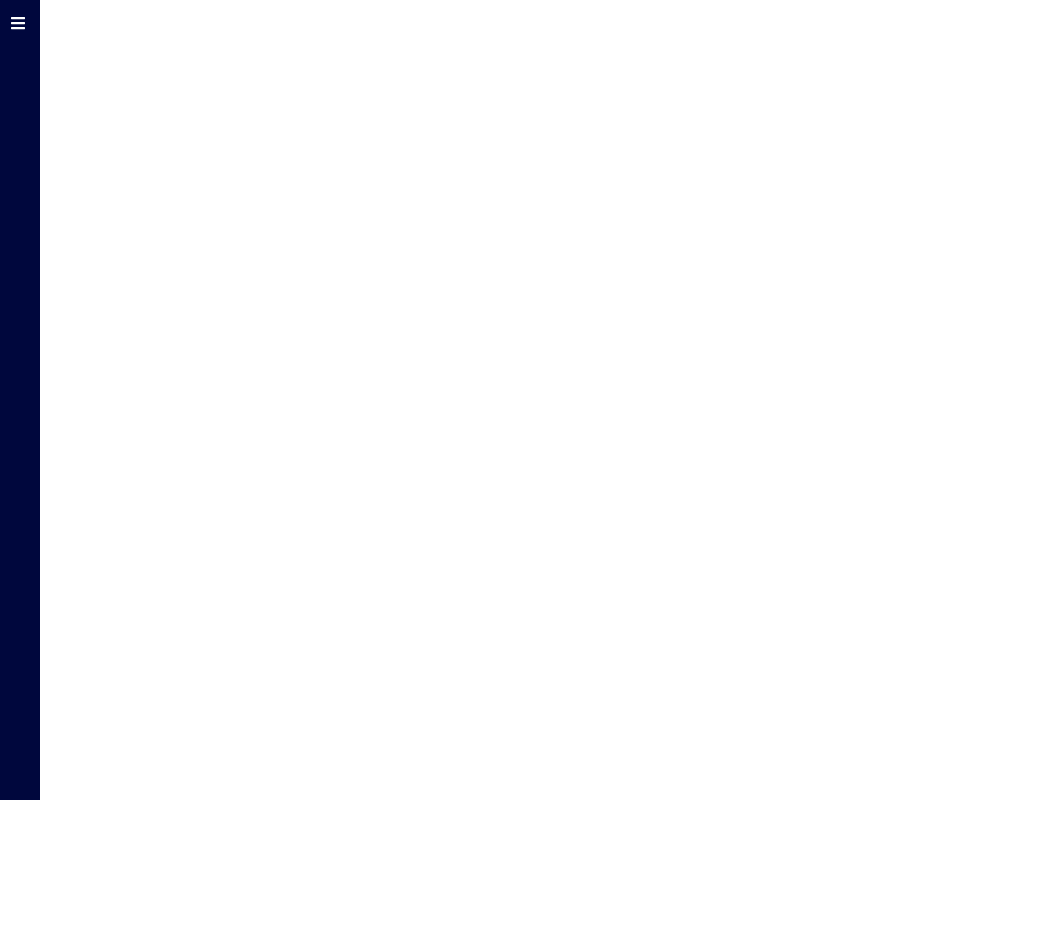
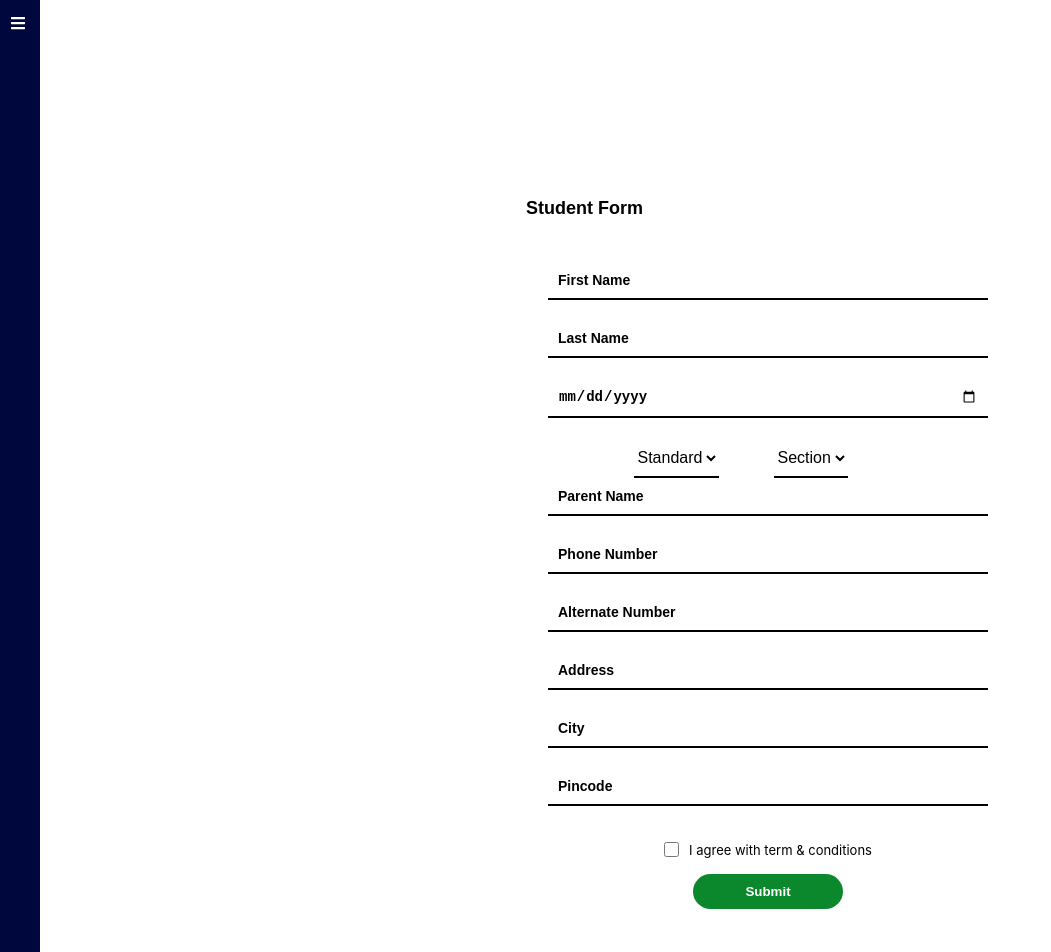
Before and after one commit to Mohanapriya1198/createdschool, a React (Create React App) app: page /student in a window 1280 px wide. Before the commit this address had no page. Shown: the top 952 px of the page, without its empty margins (0-1051 px from the left). Before the commit the page ends 800 px from the top, so only its background shows below. Built offline with nearby package versions, Linux system fonts and the light colour scheme.

Commit message:
schoolpage3 commit

```diff
--- a/src/App.css
+++ b/src/App.css
@@ -19,7 +19,7 @@ main {
 .sidebar {
   background: rgb(0, 7, 61);
   color: white;
-  height: 100vh;
+  height: 138vh;
 }
 .routes {
   color: white;
--- a/src/App.js
+++ b/src/App.js
@@ -3,6 +3,7 @@ import { BrowserRouter as Router, Routes, Route } from "react-router-dom";
 import Sidebar from "./components/school/Sidebar";
 import School from "./components/school/School";
 import Classform from "./components/school/Classform";
+import Studentform from "./components/school/Studentform";
 
 function App() {
   return (
@@ -12,6 +13,7 @@ function App() {
           <Routes>
             <Route path="/" element={<School />} />
             <Route path="/class" element={<Classform />} />
+            <Route path="/student" element={<Studentform />} />
           </Routes>
         </Sidebar>
       </Router>
--- a/src/components/school/Classform.css
+++ b/src/components/school/Classform.css
@@ -40,7 +40,7 @@ h2 {
   border: none;
   outline: none;
   padding: 13px;
-  /* color: #eee; */
+
   font-size: 16px;
   background-color: #ff8c00;
   cursor: pointer;
--- a/src/components/school/Sidebar.jsx
+++ b/src/components/school/Sidebar.jsx
@@ -11,6 +11,10 @@ const routes = [
   {
     path: "/class",
     name: "Classform",
+  },
+  {
+    path: "/student",
+    name: "Studentform",
   },
 ];
 
--- /dev/null
+++ b/src/components/school/Studentform.css
@@ -0,0 +1,103 @@
+* {
+  margin: 0;
+  padding: 0;
+  box-sizing: border-box;
+}
+
+.container {
+  display: flex;
+  justify-content: center;
+  align-items: center !important;
+  height: 130vh;
+}
+.form {
+  width: 550px;
+  height: 750px;
+  position: absolute;
+  background-color: white;
+
+  border-radius: 10px;
+  left: 60%;
+  background-size: cover;
+
+  transform: translate(-50%);
+  box-sizing: border-box;
+}
+.btn button {
+  padding: 3px;
+  margin: 30px 0px 40px 30px;
+  border-style: none;
+  background-color: transparent;
+  color: black;
+  font-size: 18px;
+  font-weight: 550;
+}
+.formGroup {
+  display: flex;
+  justify-content: center;
+}
+.formGroup input {
+  border: none;
+  width: 80%;
+  border-bottom: 2px solid black;
+  padding: 10px;
+  margin-bottom: 20px;
+  font-size: 14px;
+  font-weight: bold;
+  background-color: transparent;
+  color: black;
+}
+.formGroup select {
+  border: none;
+  border-bottom: 2px solid black;
+  background: transparent;
+  outline: none;
+  height: 40px;
+  color: black;
+  font-size: 16px;
+  margin-right: 55px;
+}
+.formGroup input:focus {
+  outline: none !important;
+  border-bottom: 2px solid rgb(91, 243, 131);
+  font-size: 17px;
+  font-weight: bold;
+  color: white;
+}
+.formGroup ::placeholder {
+  color: black;
+}
+.checkBox {
+  display: flex;
+  justify-content: center;
+  margin: 16px !important;
+}
+
+#checkbox {
+  margin-right: 10px;
+  height: 15px;
+  width: 15px;
+}
+.text {
+  color: black;
+  font-size: 13px;
+}
+.btn2 {
+  padding: 10px;
+  width: 150px;
+  border-radius: 20px;
+  background-color: rgb(10, 136, 43);
+  border-style: none;
+  color: white;
+  font-weight: 600;
+  cursor: pointer;
+}
+.btn2:hover {
+  background-color: rgba(10, 136, 43, 0.5);
+}
+.btn button:hover {
+  border-bottom: 2px solid rgb(91, 243, 131);
+}
+.formGroup select:hover {
+  border-bottom: 2px solid rgb(91, 243, 131);
+}
--- /dev/null
+++ b/src/components/school/Studentform.jsx
@@ -0,0 +1,132 @@
+import React from "react";
+import "./Studentform.css";
+const Studentform = () => {
+  return (
+    <div className="container">
+      <div className="form">
+        <div className="btn">
+          <button className="signUpBtn">Student Form</button>
+        </div>
+        <form className="signUp" action="" method="get">
+          <div className="formGroup">
+            <input
+              type="text"
+              id="userName"
+              placeholder="First Name"
+              autocomplete="off"
+            />
+          </div>
+          <div className="formGroup">
+            <input
+              type="text"
+              id="userName"
+              placeholder="Last Name"
+              autocomplete="off"
+            />
+          </div>
+          <div className="formGroup">
+            <input
+              type="date"
+              placeholder="Date of Birth"
+              name="DOB"
+              required
+              autocomplete="off"
+            />
+          </div>
+
+          <div className="formGroup">
+            <select name="standard" id="standard">
+              <option value="0">Standard</option>
+              <option value="1">I Std</option>
+              <option value="2">II Std</option>
+              <option value="3">III Std</option>
+              <option value="4">IV Std</option>
+              <option value="5">V Std</option>
+              <option value="6">VI Std</option>
+              <option value="7">VII Std</option>
+              <option value="8">VIII Std</option>
+              <option value="9">IX Std</option>
+              <option value="10">X Std</option>
+              <option value="11">XI Std</option>
+              <option value="12">XII Std</option>
+            </select>
+
+            <select name="section" id="section">
+              <option value="">Section</option>
+              <option value="a">A</option>
+              <option value="b">B</option>
+              <option value="c">C</option>
+              <option value="d">D</option>
+              <option value="e">E</option>
+            </select>
+          </div>
+          <div className="formGroup">
+            <input
+              type="text"
+              id="parentName"
+              placeholder="Parent Name"
+              required
+              autocomplete="off"
+            />
+          </div>
+          <div className="formGroup">
+            <input
+              type="digit"
+              id="phone number"
+              placeholder="Phone Number"
+              required
+              autocomplete="off"
+            />
+          </div>
+          <div className="formGroup">
+            <input
+              type="digit"
+              id="alternate number"
+              placeholder="Alternate Number"
+              required
+              autocomplete="off"
+            />
+          </div>
+          <div className="formGroup">
+            <input
+              type="text"
+              id="password"
+              placeholder="Address"
+              required
+              autocomplete="off"
+            />
+          </div>
+          <div className="formGroup">
+            <input
+              type="text"
+              id="city"
+              placeholder="City"
+              required
+              autocomplete="off"
+            />
+          </div>
+          <div className="formGroup">
+            <input
+              type="text"
+              id="confirmPassword"
+              placeholder="Pincode"
+              required
+              autocomplete="off"
+            />
+          </div>
+          <div className="checkBox">
+            <input type="checkbox" name="checkbox" id="checkbox" />
+            <span className="text">I agree with term & conditions</span>
+          </div>
+          <div className="formGroup">
+            <button type="button" className="btn2">
+              Submit
+            </button>
+          </div>
+        </form>
+      </div>
+    </div>
+  );
+};
+
+export default Studentform;
```
Also changed, not shown: src/Images/background.jpg (added).
